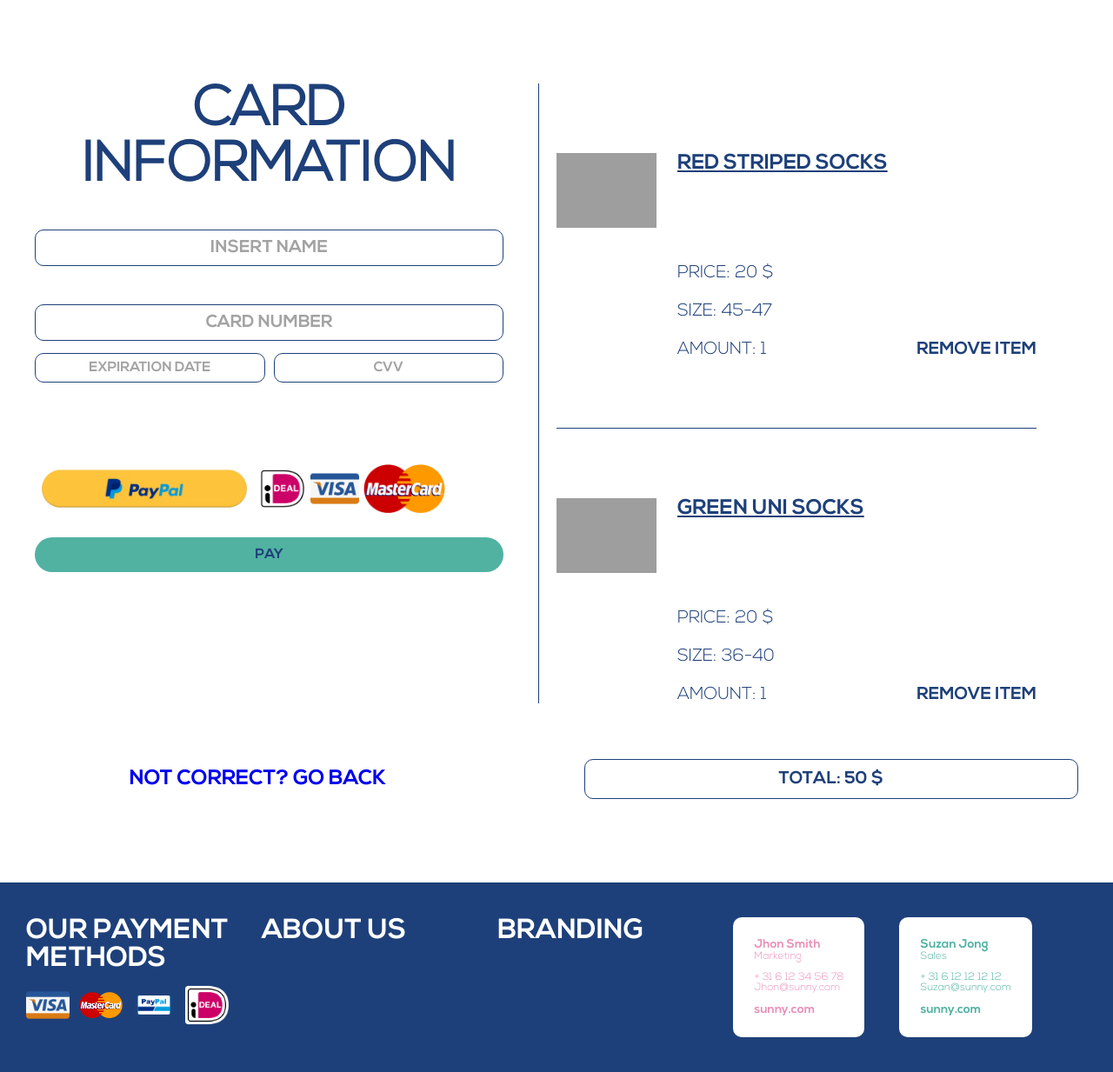
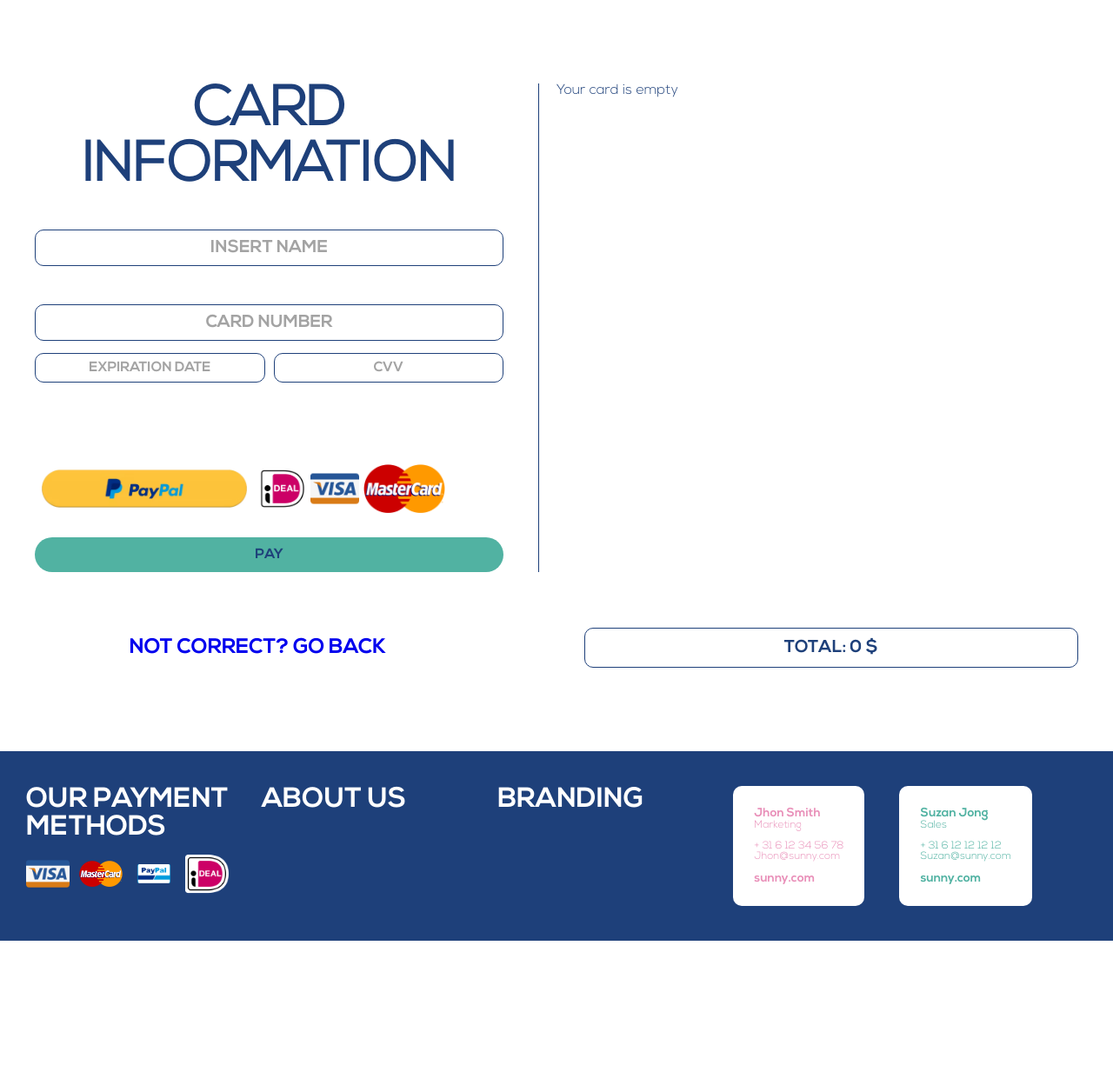
Before and after one commit to XxJosephineStensgaardxX/Cloudy, a PHP site: page /public/paymentPage.php in a window 1280 px wide. Shown: the part 170-1403 px from the top of the page at 87% size. After the commit the page ends 1252 px from the top, so only its background shows below. Run offline with PHP 8.4, Linux system fonts and the light colour scheme; grey boxes are pictures that could not be loaded.

Commit message:
add displayeble card

```diff
--- a/app/public/paymentPage.php
+++ b/app/public/paymentPage.php
@@ -66,14 +66,25 @@ $lang = init();
 							echo $language["PAY"][$lang]
 							?>
 						</a>
-					</form>
+					</form><?php
+									$images = array(
+										"BLUE" => "./img/catalogus_sokken_uni_blue.png",
+										"GREEN" => "./img/catalogus_sokken_uni_green.png",
+										"PINK" => "./img/catalogus_sokken_uni_pink.png",
+										"RED" => "./img/catalogus_sokken_uni_red.png",
+										"YELLOW" => "./img/catalogus_sokken_uni_yellow.png",
+									);
+
+									$cart = $_SESSION["CART"];
+									if (count($cart) !== 0) : ?>
 						<ul class="orders">
+							<?php
+										foreach ($cart as $cart_item) :
+							?>
 								<li class="order__item">
-							<img src="./img/catalogus_sokken_stripes_red.png" alt="catalogus_sokken_stripes_red" class="order__image" />
+									<img src="<?php echo $images[$cart_item['color']] ?>" alt="<?php echo $images[$cart_item['color']] ?>" class="order__image" />
 									<h2 class="order__title">
-								<?php
-								echo $language["RED STRIPED SOCKS"][$lang]
-								?>
+										<?php echo $cart_item['color'] . " STRIPED SOCKS" ?>
 									</h2>
 									<div class="order__item-inner">
 										<p class="order__text">
@@ -87,13 +98,13 @@ $lang = init();
 											<?php
 											echo $language["SIZE:"][$lang]
 											?>
-									<span>45-47</span>
+											<span><?php echo $cart_item['size'] ?></span>
 										</p>
 										<p class="order__text">
 											<?php
 											echo $language["AMOUNT:"][$lang]
 											?>
-									<span>1</span>
+											<span><?php echo $cart_item['amount'] ?></span>
 										</p>
 									</div>
 									<button class="order__button">
@@ -102,41 +113,11 @@ $lang = init();
 										?>
 									</button>
 								</li>
-						<li class="order__item">
-							<img src="./img/catalogus_sokken_uni_blue.png" alt="catalogus_sokken_uni_blue" class="order__image" />
-							<h2 class="order__title">
-								<?php
-								echo $language["GREEN UNI SOCKS"][$lang]
-								?>
-							</h2>
-							<div class="order__item-inner">
-								<p class="order__text">
-									<?php
-									echo $language["PRICE:"][$lang]
-									?>
-									<span>20</span>
-									$
-								</p>
-								<p class="order__text">
-									<?php
-									echo $language["SIZE:"][$lang]
-									?>
-									<span>36-40</span>
-								</p>
-								<p class="order__text">
-									<?php
-									echo $language["AMOUNT:"][$lang]
-									?>
-									<span>1</span>
-								</p>
-							</div>
-							<button class="order__button">
-								<?php
-								echo $language["REMOVE ITEM"][$lang]
-								?>
-							</button>
-						</li>
+							<?php endforeach ?>
 						</ul>
+					<?php else : ?>
+						<p>Your card is empty</p>
+					<?php endif ?>
 					<div class="checkout__result">
 						<a href="checkoutPage.php" class="checkout__link">
 							<?php
@@ -147,7 +128,14 @@ $lang = init();
 							<?php
 							echo $language["TOTAL:"][$lang]
 							?>
-							<span>50</span>
+							<span><?php if (count($cart) !== 0) {
+											$sum = 0;
+											foreach ($cart as $cart_item) {
+												$sum += $cart_item["price"];
+											}
+										} else {
+											echo 0;
+										} ?></span>
 							$
 						</p>
 					</div>
@@ -155,7 +143,7 @@ $lang = init();
 			</div>
 		</section>
 	</main>
-	<?php echo footer_temple() ?>
+	<?php echo footer_temple($language, $lang) ?>
 </body>
 
 </html>
```
Also changed, not shown: app/public/checkoutPage.php (+24 -42 lines). Lines whose indentation alone changed are shown as unchanged.
